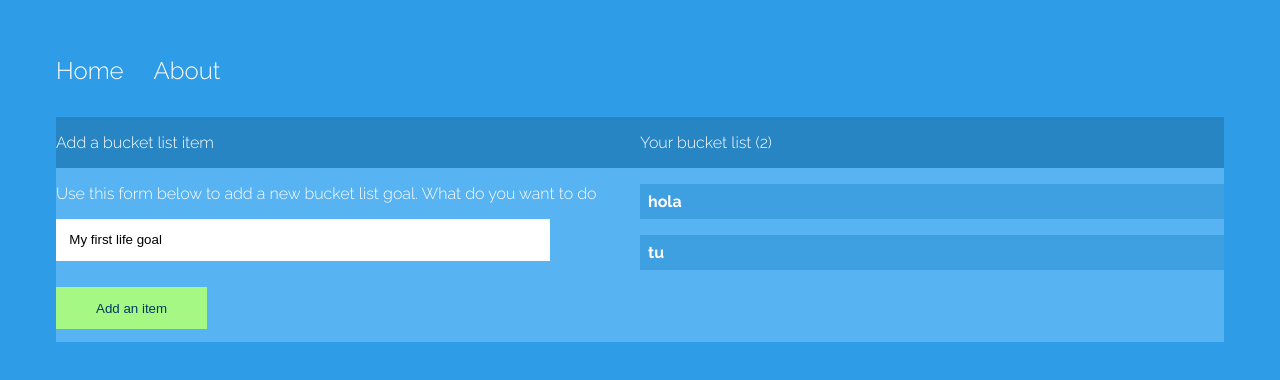
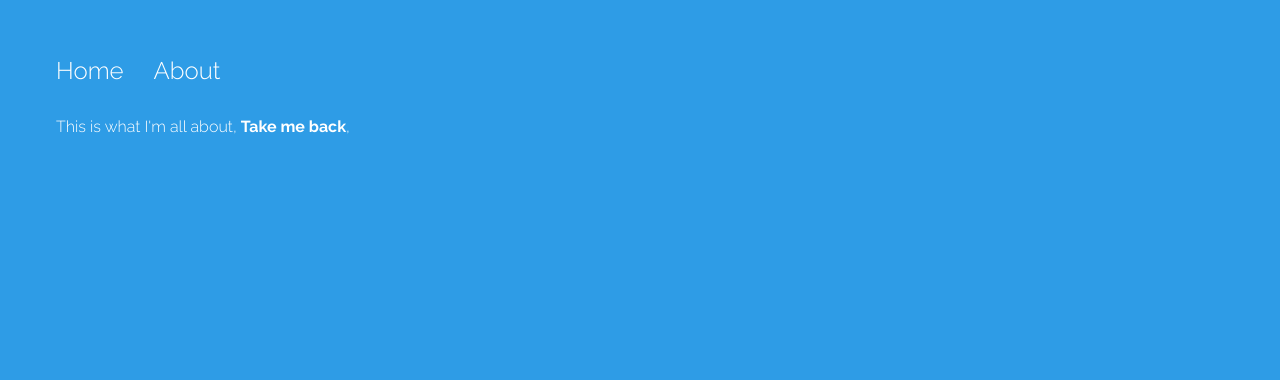
Before and after one commit to Mab99V/Ng5met, an Angular app: page /about/48 in a window 1280 px wide. Before the commit this address led to /. Shown: the top 380 px of the page. Built offline with nearby package versions, Linux system fonts and the light colour scheme.

Commit message:
se crea routing #11

```diff
--- a/src/app/about/about.component.html
+++ b/src/app/about/about.component.html
@@ -1 +1,3 @@
-<p>about works!</p>
+<p>
+    This is what I'm all about, <a href="" (click)="sendMeHome()"><strong>Take me back</strong></a>,
+</p>
--- a/src/app/about/about.component.ts
+++ b/src/app/about/about.component.ts
@@ -1,4 +1,6 @@
 import { Component, OnInit } from '@angular/core';
+import { ActivatedRoute } from '@angular/router';
+import { Router } from '@angular/router';
 
 @Component({
   selector: 'app-about',
@@ -7,9 +9,13 @@
 })
 export class AboutComponent implements OnInit {
 
-  constructor() { }
+  constructor(private route: ActivatedRoute, private router: Router ) {
+    this.route.params.subscribe(res => console.log(res.id));
+   }
 
   ngOnInit(): void {
   }
-
+  sendMeHome() {
+    this.router.navigate(['']);
+  }
 }
--- a/src/app/app-routing.module.ts
+++ b/src/app/app-routing.module.ts
@@ -1,8 +1,18 @@
 import { NgModule } from '@angular/core';
 import { Routes, RouterModule } from '@angular/router';
+import { HomeComponent } from './home/home.component';
+import { AboutComponent } from './about/about.component';
 
-
-const routes: Routes = [];
+const routes: Routes = [
+  {
+    path: '',
+    component: HomeComponent
+  },
+  {
+    path: 'about/:id',
+    component: AboutComponent
+  }
+];
 
 @NgModule({
   imports: [RouterModule.forRoot(routes)],
--- a/src/app/app.component.html
+++ b/src/app/app.component.html
@@ -9,9 +9,7 @@
 
 <ul>
   <li><a routerLink="">Home</a></li>
-  <li><a routerLink="about">About</a></li>
+  <li><a routerLink="about/48">About</a></li>
 </ul>
 
-<app-home></app-home>
-
 <router-outlet></router-outlet>
--- a/src/app/home/home.component.ts
+++ b/src/app/home/home.component.ts
@@ -48,5 +48,4 @@
    removeItem(i) {
      this.goals.splice(i, 1);
    }
-
 }
```
Also changed, not shown: 1 other file (tests, documents, lock files or other folders).
